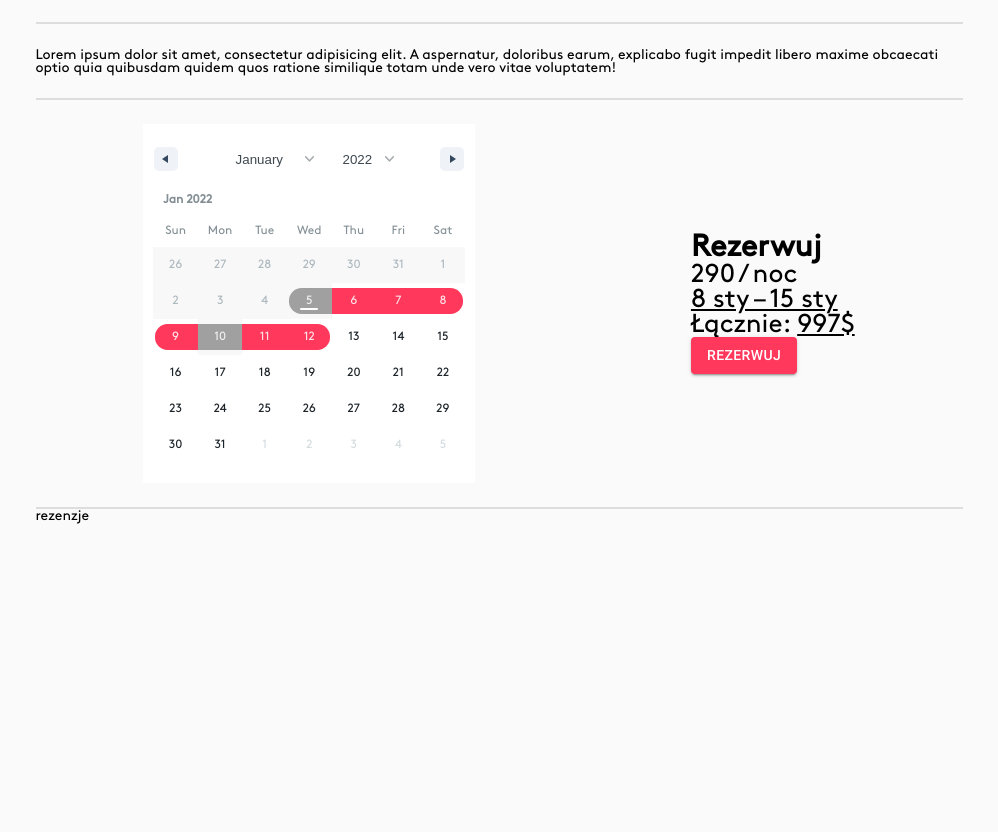
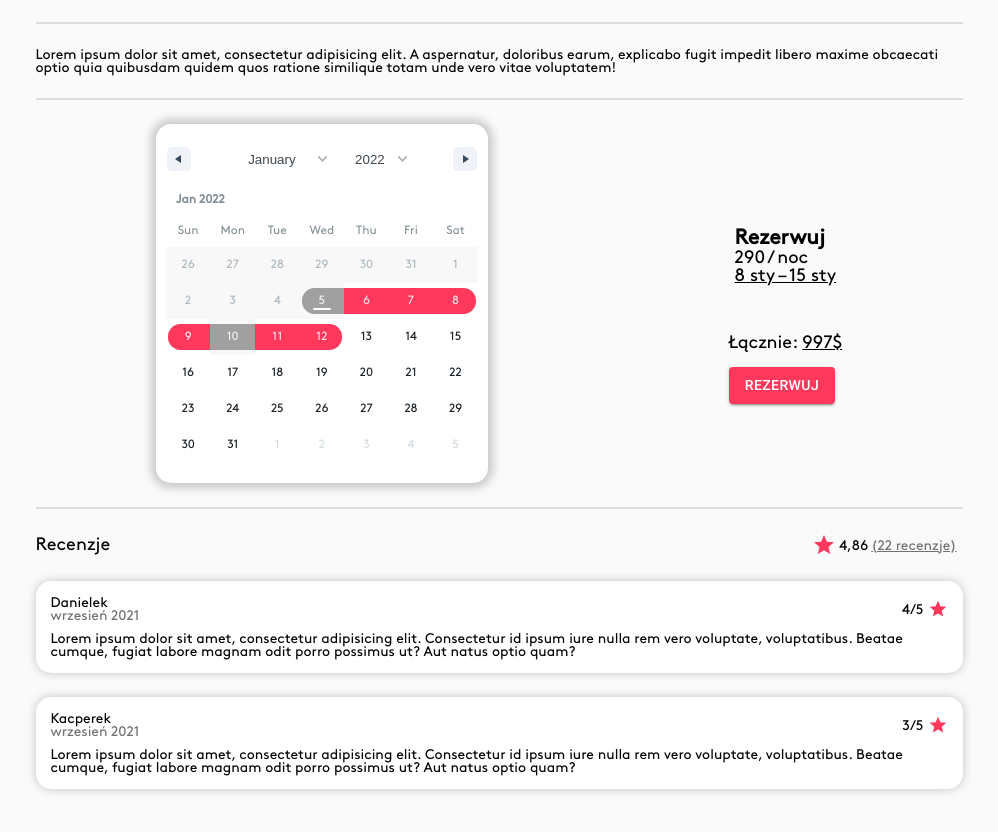
Before and after one commit to AntoniakKacper/LuftBnB, a React (Create React App) app: page /offer in a window 1280 px wide. Shown: the part 1000-1832 px from the top of the page, without its empty margins (141-1139 px from the left). Before the commit the page ends 1612 px from the top, so only its background shows below. Built offline with nearby package versions, Linux system fonts and the light colour scheme; the HTML template or start-up script is replaced by a standard one.

Commit message:
Changes by Daniel

```diff
--- a/src/pages/offer/Offer.tsx
+++ b/src/pages/offer/Offer.tsx
@@ -17,45 +17,50 @@ interface OfferProps {
 
 const Offer: React.FC<OfferProps> = ({offer}) => {
     const navigate = useNavigate();
-
     return (
         <main className="offer">
             <nav className="offer__nav">
                 <ChevronLeftIcon onClick={() => navigate(-1)}/>
-                <FavoriteBorderIcon />
+                <FavoriteBorderIcon/>
             </nav>
-                <img className="offer__image" src="https://images.unsplash.com/photo-1639975721105-98fc58c37822?ixlib=rb-1.2.1&ixid=MnwxMjA3fDB8MHxwaG90by1wYWdlfHx8fGVufDB8fHx8&auto=format&fit=crop&w=1170&q=80" alt="zdjecie"/>
+            <img className="offer__image"
+                 src="https://images.unsplash.com/photo-1639975721105-98fc58c37822?ixlib=rb-1.2.1&ixid=MnwxMjA3fDB8MHxwaG90by1wYWdlfHx8fGVufDB8fHx8&auto=format&fit=crop&w=1170&q=80"
+                 alt="zdjecie"/>
+
             <section className="offer__content">
                 <h1 className="offer__title">
                     {offer.title}
                 </h1>
 
-                <div className="offer__info">
+                <article className="offer__info">
                     <span className="offer__ratings">
-                        <StarIcon />
+                        <StarIcon/>
                         <p>4,86</p>
                         <p className="offer--clickable-text">(22 recenzje)</p>
                     </span>
                     <p className="offer--clickable-text">Śluza, Polska</p>
-                </div>
+                </article>
 
                 <div className="offer__divider"/>
 
-                <div className="offer__info">
+                <article className="offer__info">
                     <div className="offer__host-info">
                         <div>
                             <p>Mały domek</p>
                             <p>Gospodarz: Tom</p>
                         </div>
-                        <Avatar alt="Remy Sharp" src="https://images.unsplash.com/photo-1493106819501-66d381c466f1?ixlib=rb-1.2.1&ixid=MnwxMjA3fDB8MHxwaG90by1wYWdlfHx8fGVufDB8fHx8&auto=format&fit=crop&w=687&q=80" />
+                        <Avatar alt="Remy Sharp"
+                                src="https://images.unsplash.com/photo-1493106819501-66d381c466f1?ixlib=rb-1.2.1&ixid=MnwxMjA3fDB8MHxwaG90by1wYWdlfHx8fGVufDB8fHx8&auto=format&fit=crop&w=687&q=80"/>
 
                     </div>
 
-                </div>
+                </article>
                 <div className="offer__divider"/>
-                <div className="offer__description">
-                    <p>Lorem ipsum dolor sit amet, consectetur adipisicing elit. A aspernatur, doloribus earum, explicabo fugit impedit libero maxime obcaecati optio quia quibusdam quidem quos ratione similique totam unde vero vitae voluptatem!</p>
-                </div>
+                <article className="offer__description">
+                    <p>Lorem ipsum dolor sit amet, consectetur adipisicing elit. A aspernatur, doloribus earum,
+                        explicabo fugit impedit libero maxime obcaecati optio quia quibusdam quidem quos ratione
+                        similique totam unde vero vitae voluptatem!</p>
+                </article>
                 <div className="offer__divider"/>
                 <article className="offer__reservation">
                     <Calendar/>
@@ -63,10 +68,10 @@ const Offer: React.FC<OfferProps> = ({offer}) => {
                 </article>
 
                 <div className="offer__divider"/>
-                <div>rezenzje</div>
+                <article className="offer__opinions">
+                    <OfferOpinions/>
+                </article>
 
-
-                {/*<OfferCarousel images={[]}/>*/}
             </section>
 
 
--- a/src/pages/offer/styles.scss
+++ b/src/pages/offer/styles.scss
@@ -1,2 +1,5 @@
 @import "OfferStyles";
 @import "components/OfferCarousel/OfferCarousel";
+@import "components/OfferCalendar/CalendarStyles";
+@import "components/OfferReservation/OfferReservationStyles";
+@import "components/OfferOpinions/OfferOpinionsStyles";
```
